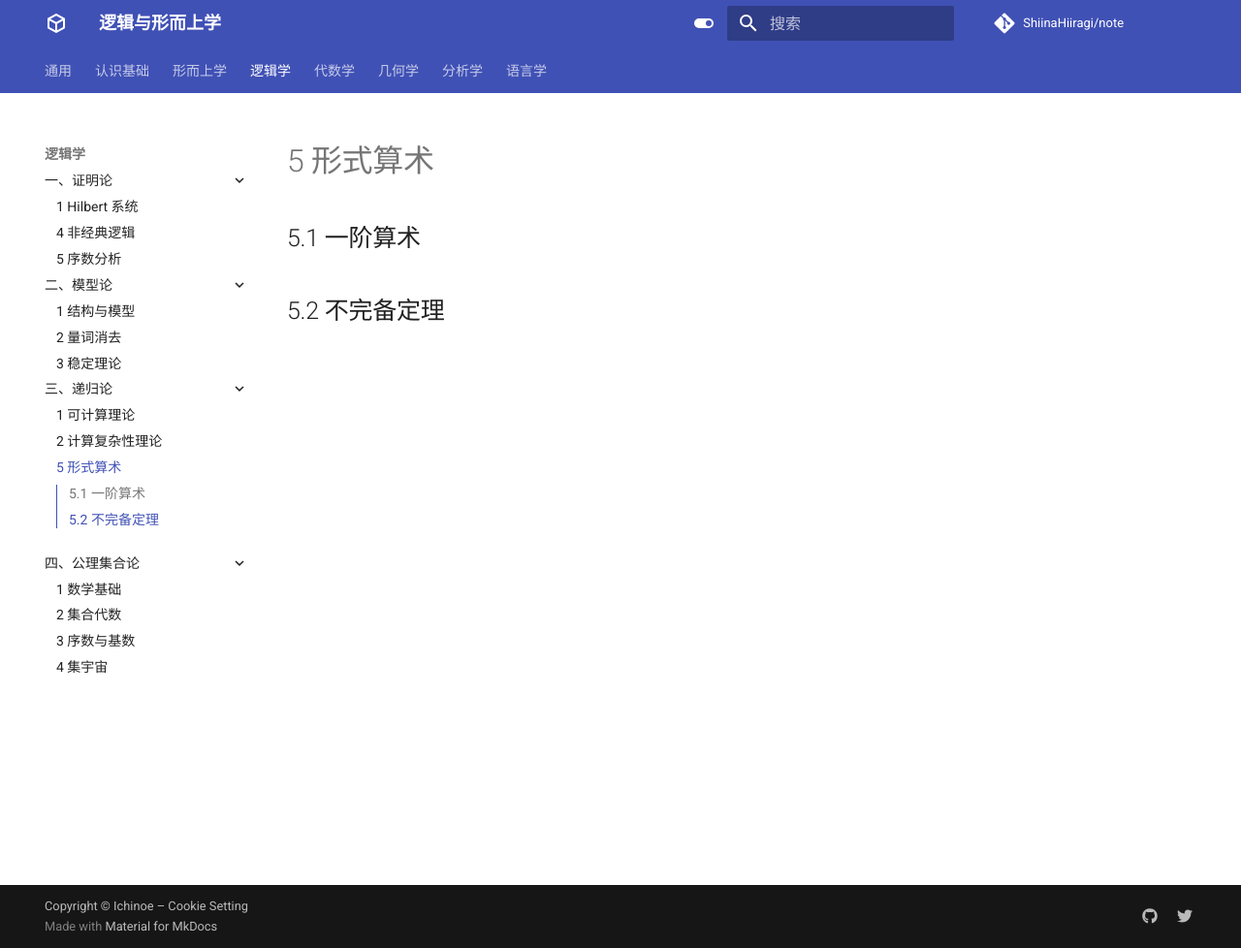
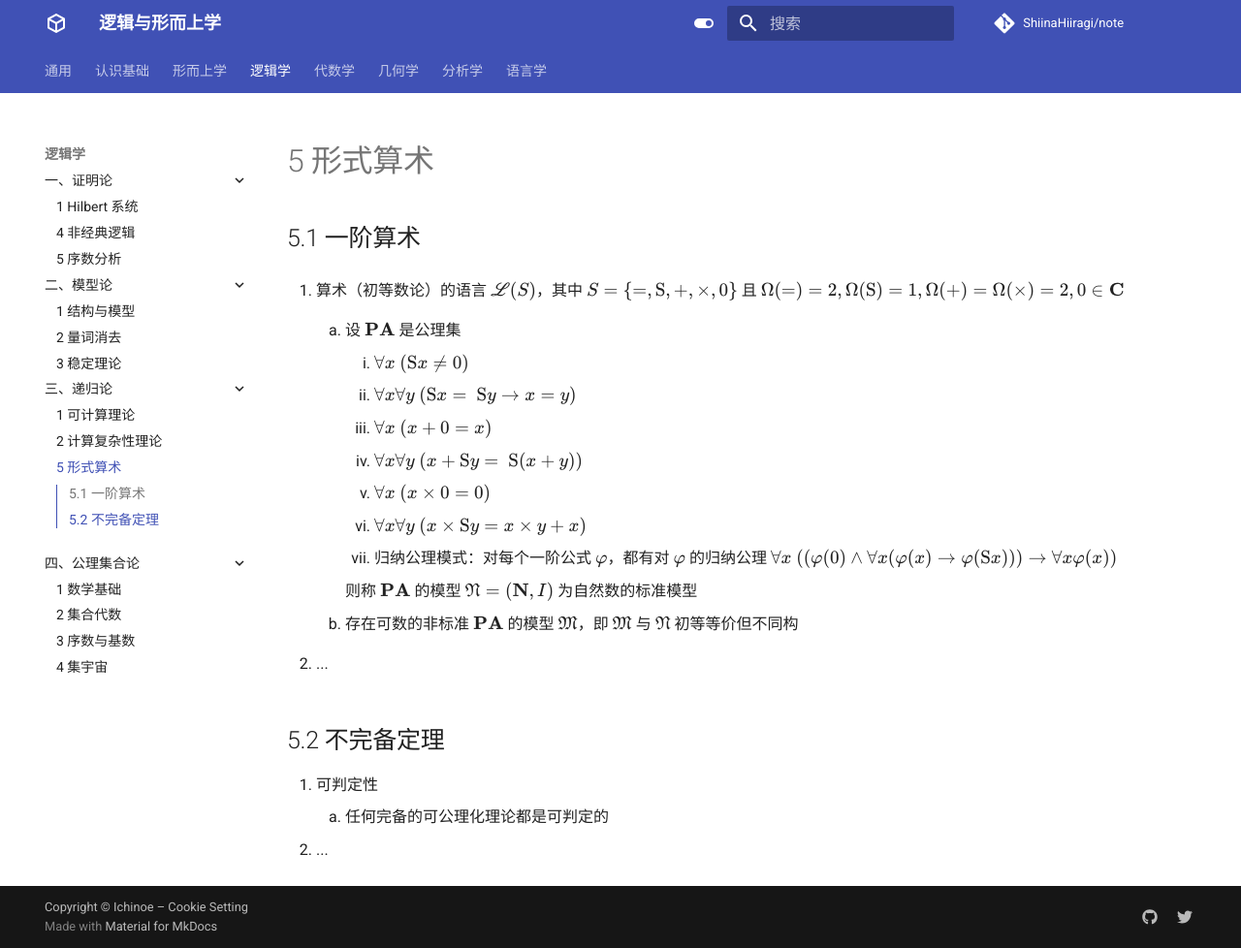
Before and after one commit to ShiinaHiiragi/note, an MkDocs documentation site: the page built from docs/logic/rec/arith.md, in a window 1280 px wide and 978 px high. Shown: the whole window at 97% size. Built offline with MkDocs 1.6.1 and Material for MkDocs 9.7.7, drawn with Linux system fonts in a browser that asks for light colours; comment, search, counter and statistics services are not loaded.

Commit message:
add logic 8.2

```diff
--- a/docs/logic/rec/arith.md
+++ b/docs/logic/rec/arith.md
@@ -1,5 +1,23 @@
 # 5 形式算术
 
 ## 5.1 一阶算术
+1. 算术（初等数论）的语言 $\mathscr L(S)$，其中 $S = \{=, \mathrm{S}, +, \times, 0\}$ 且 $\Omega(=) = 2, \Omega(\mathrm{S}) = 1, \Omega(+) = \Omega(\times) = 2, 0 \in \mathbf C$
+    1. 设 $\mathbf{PA}$ 是公理集
+        1. $\forall x \ (\mathrm{S} x \not = 0)$
+        2. $\forall x \forall y \ (\mathrm{S} x = \mathrm{~S} y \rightarrow x = y)$
+        3. $\forall x \ (x+0 = x)$
+        4. $\forall x \forall y \ (x+\mathrm{S} y = \mathrm{~S}(x+y))$
+        5. $\forall x \ (x \times 0 = 0)$
+        6. $\forall x \forall y \ (x \times \mathrm{S} y = x \times y+x)$
+        7. 归纳公理模式：对每个一阶公式 $\varphi$，都有对 $\varphi$ 的归纳公理 $\forall x \ ((\varphi(0) \wedge \forall x(\varphi(x) \rightarrow \varphi(\mathrm{S} x))) \rightarrow \forall x \varphi(x))$
+
+        则称 $\mathbf{PA}$ 的模型 $\mathfrak N = (\mathbf N, I)$ 为自然数的标准模型
+
+    2. 存在可数的非标准 $\mathbf{PA}$ 的模型 $\mathfrak M$，即 $\mathfrak M$ 与 $\mathfrak N$ 初等等价但不同构
+
+2. ...
 
 ## 5.2 不完备定理
+1. 可判定性
+    1. 任何完备的可公理化理论都是可判定的
+2. ...
```
Also changed, not shown: docs/logic/mdl/mdl.md (+9 -5 lines), docs/logic/set/zfc.md (+1 -1 lines).
